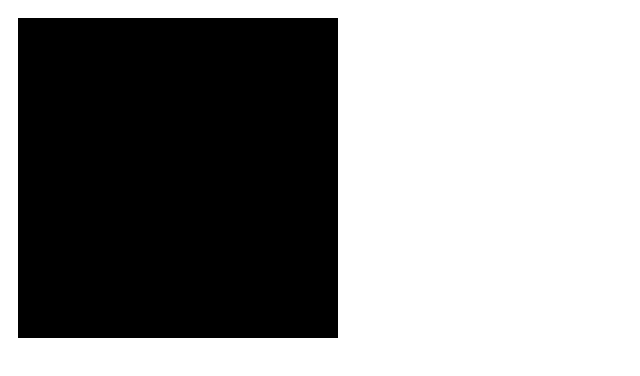
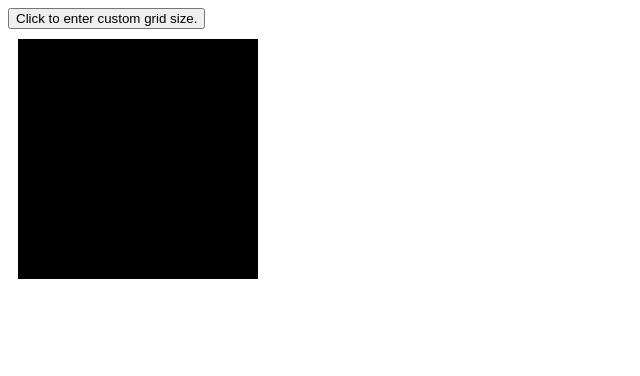
Before and after one commit to g-partha/odin-etch-a-sketch, a plain HTML site: page index.html in a window 1280 px wide. Shown: the whole page, without its empty margins (0-640 px from the left). Drawn offline with Linux system fonts and the light colour scheme.

Commit message:
Edit files index.html, script.js, styles.css
Edit files index.html, script.js, styles.css to add a prompt to let the
user set the size of the grid.

```diff
--- a/index.html
+++ b/index.html
@@ -7,6 +7,9 @@
         <link rel="stylesheet" href="./styles.css">
     </head>
     <body>
+        <div class="user-input-container">
+            <button class="user-input-button">Click to enter custom grid size.</button>
+        </div>
         <div class="container">
 
         </div>
--- a/script.js
+++ b/script.js
@@ -1,14 +1,34 @@
+// Number of rows and columns of square divs is stored in a variable
+let gridSize = 16;
+
+function startGrid(){
     const container = document.querySelector(".container");
+    container.innerHTML = "";
+    container.style.width = gridSize * 15 + 20 + "px";
     const squareDivArray = [];
-for(let i = 0; i < 256; i++){
+    for(let i = 0; i < gridSize * gridSize; i++){
         squareDivArray[i] = document.createElement("div");
         squareDivArray[i].classList.add("square-div");
         container.appendChild(squareDivArray[i]);
     }
-
     squareDivArray.forEach((item) => {
         item.addEventListener("mouseenter", function(event) {
             let target = event.target;
             target.classList.add("square-div-hovered");
         });
     });
+}
+
+startGrid();
+
+const userInputButton = document.querySelector(".user-input-button");
+userInputButton.addEventListener("click", function(){
+    gridSizePrompt = prompt("Enter a number upto 100 to be set as grid size.", 0);
+    if(parseInt(gridSizePrompt) >= 0 && parseInt(gridSizePrompt) <= 100 ){
+        gridSize = parseInt(gridSizePrompt);
+    }
+    else {
+        alert("Invalid input! Click the button again and enter a number between 0 and 100.");
+    }
+    startGrid();
+})
--- a/styles.css
+++ b/styles.css
@@ -2,15 +2,15 @@
     box-sizing: border-box;
     display: flex;
     flex-wrap: wrap;
-    width: 340px;
+    width: 260px;
     padding: 10px;
     justify-content: space-between;
 }
 
 .square-div {
     background-color: black;
-    width: 20px;
-    height: 20px;
+    width: 15px;
+    height: 15px;
     box-sizing: border-box;
     margin: 0;
 }
```
Also changed, not shown: 1 other file. Lines whose indentation alone changed are shown as unchanged.
